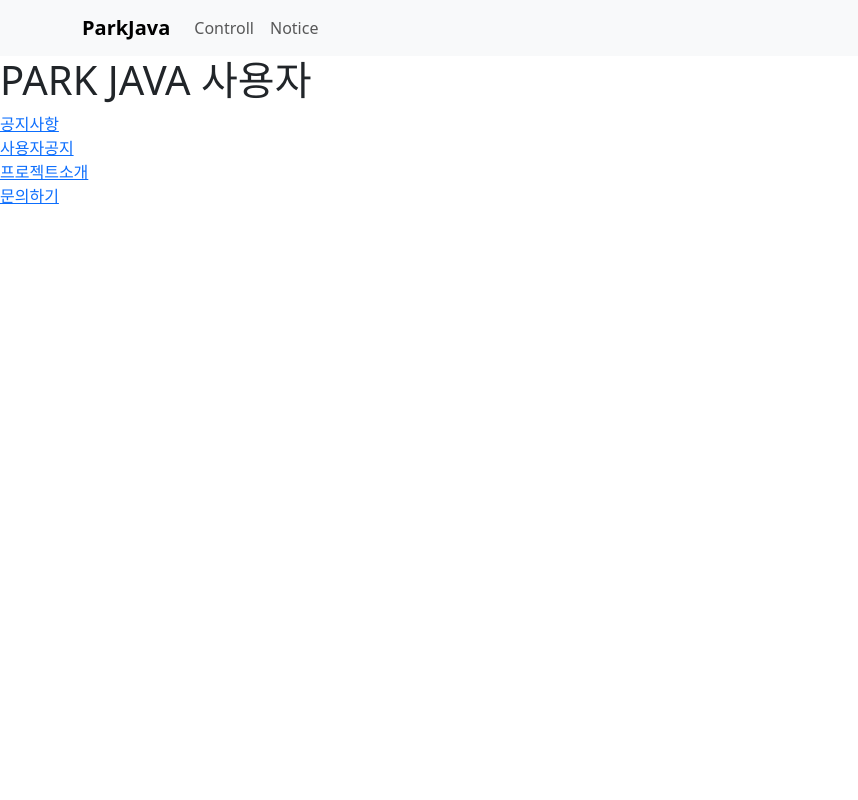
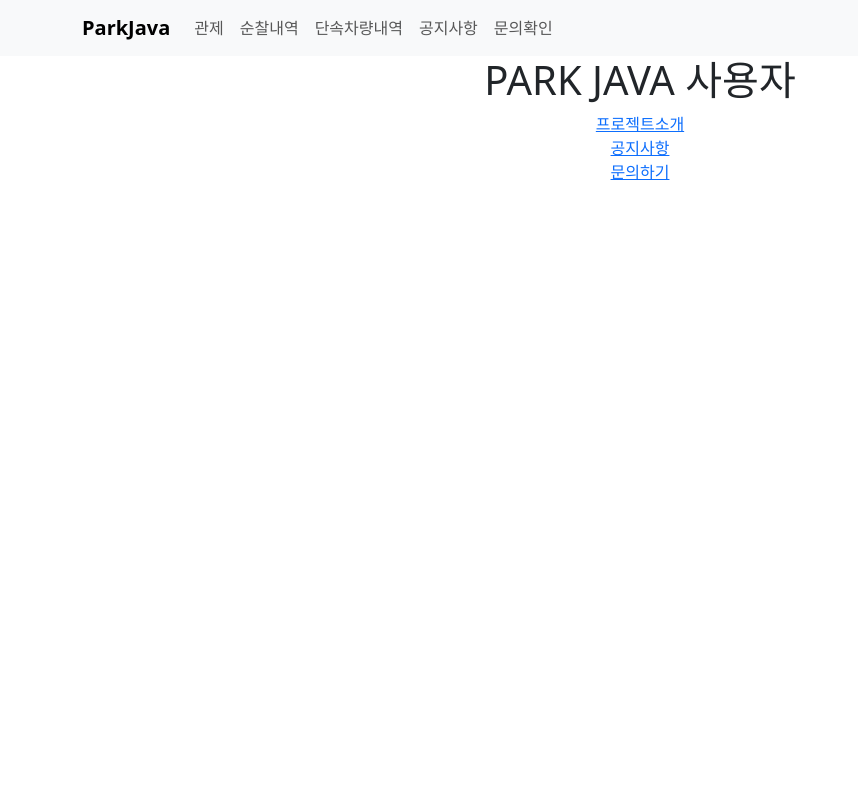
Before and after one commit to parkjava/frontend, a React (Create React App) app: page /main in a window 1280 px wide. Shown: the top 800 px of the page, without its empty margins (0-858 px from the left). Built offline with nearby package versions, Linux system fonts and the light colour scheme.

Commit message:
페이지 정리완료

```diff
--- a/src/App.jsx
+++ b/src/App.jsx
@@ -16,7 +16,8 @@ import PenaltyListPage from "./pages/adminPage/penalty/index";
 import PenaltyDetailPage from "./pages/adminPage/penalty/detail/index"
 import PatrolListPage from "./pages/adminPage/patrol/index";
 import PatrolDetailPage from "./pages/adminPage/patrol/detail/index";
-import ControlPage from "./pages/adminPage/controll/index";
+import ControlPage from "./pages/adminPage/control/index";
+import InquiryPage from "./pages/adminPage/inquiry/index";
 
 /*-------------------------------------------------------------*/
 
@@ -24,6 +25,7 @@ import ControlPage from "./pages/adminPage/controll/index";
 import MainPage from "./pages/mainPage/index";
 import MainNoticePage from "./pages/mainPage/notice/index";
 import MainInfoPage from "./pages/mainPage/projectInfo/index"
+import MainInquiryPage from "./pages/mainPage/inquiry/index";
 /*-------------------------------------------------------------*/
 
 export default function App() {
@@ -35,9 +37,9 @@ export default function App() {
                     <Route path="/test" element={<Test/>}/>
                     {/*-------------------------------------------------------------*/}
                     {/* 관리자 전용 페이지*/}
-                    <Route path="/" element={<LoginPage/>}/> {/* 관리자 로그인*/}
-                    <Route path="/admin" element={<AdminPage/>}/> {/* 관리자 메인 페이지*/}
-                    <Route path="/admin/controll" element={<ControlPage/>}/>  {/* 관제페이지*/}
+                    <Route path="/" element={<AdminPage/>}/> {/* 관리자 로그인*/}
+                    <Route path="/admin" element={<LoginPage/>}/> {/* 관리자 메인 페이지*/}
+                    <Route path="/admin/control" element={<ControlPage/>}/>  {/* 관제페이지*/}
                     <Route path="/admin/noticelist" element={<NoticePage/>}/> {/* 관리자 공지사항*/}
                     <Route path="/admin/notice/create" element={<NoticeCreatePage/>} /> {/* 관리자 공지사항 작성*/}
                     <Route path="/admin/notice/:noticeIndex" element={<NoticeDetailPage/>} /> {/* 관리자 공지사항 상세 */}
@@ -45,11 +47,13 @@ export default function App() {
                     <Route path="/admin/penaltylist/:penaltyIndex" element={<PenaltyDetailPage/>}/>{/* 단속차량조회 상세 */}
                     <Route path="/admin/patrollist" element={<PatrolListPage/>}/> {/* 순찰일지 조회*/}
                     <Route path="/admin/patrollist/:patrolIndex" element={<PatrolDetailPage/>}/> {/* 순찰일지 상세*/}
+                    <Route path="/admin/inquirylist" element={<InquiryPage/>}/>
                     {/*-------------------------------------------------------------*/}
                     {/* 사용자 전용 페이지 */}
                     <Route path="/main" element={<MainPage/>}/> {/* 사용자 메인 페이지*/}
                     <Route path="/main/noticelist" element={<MainNoticePage/>}/>{/* 사용자 공지사항 */}
-                    <Route path="/main/projectinfo" element={<MainInfoPage/>}/> {/* 프로젝트 소개 */}
+                    <Route path="/main/info" element={<MainInfoPage/>}/> {/* 프로젝트 소개 */}
+                    <Route path="/main/inquiry" element={<MainInquiryPage/>}/>
                     {/*-------------------------------------------------------------*/}
                 </Routes>
             </div>
--- a/src/components/header.jsx
+++ b/src/components/header.jsx
@@ -41,13 +41,28 @@ export default function Header() {
                     <Navbar.Collapse id="basic-navbar-nav">
                         <ul className="navbar-nav me-auto mb-2 mb-lg-0">
                             <li className="nav-item">
-                                <Link to="/controll" className="nav-link">
-                                    Controll
+                                <Link to="/admin/control" className="nav-link">
+                                    관제
                                 </Link>
                             </li>
                             <li className="nav-item">
-                                <Link to="/notice" className="nav-link">
-                                    Notice
+                                <Link to="/admin/patrollist" className="nav-link">
+                                    순찰내역
+                                </Link>
+                            </li>
+                            <li className="nav-item">
+                                <Link to="/admin/penaltyList" className="nav-link">
+                                    단속차량내역
+                                </Link>
+                            </li>
+                            <li className="nav-item">
+                                <Link to="/admin/noticelist" className="nav-link">
+                                    공지사항
+                                </Link>
+                            </li>
+                            <li className="nav-item">
+                                <Link to="/admin/inquiryList" className="nav-link">
+                                    문의확인
                                 </Link>
                             </li>
                             {isLoggedIn ? (
--- a/src/pages/adminPage/index.jsx
+++ b/src/pages/adminPage/index.jsx
@@ -1,10 +1,12 @@
-import AdminPage from "./components/adminPage";
+import {Link} from "react-router-dom";
 
 export default function Index() {
     return (
         <>
             <div>
-                <AdminPage />
+                <Link to={'/main'}>User</Link>
+                <br/>
+                <Link to={'/admin'}>Admin</Link>
             </div>
         </>
     );
--- /dev/null
+++ b/src/pages/adminPage/inquiry/index.jsx
@@ -0,0 +1,11 @@
+import React from "react";
+
+export default function Index() {
+    return (
+        <>
+            <div>
+                문의확인 페이지
+            </div>
+        </>
+    );
+}
--- a/src/pages/adminPage/notice/components/noticeCreate.jsx
+++ b/src/pages/adminPage/notice/components/noticeCreate.jsx
@@ -5,7 +5,7 @@ export default function NoiceCreate () {
 
     return (<>
         <Container className="d-flex justify-content-end ">
-            <Link to="/noticecreate">
+            <Link to="/admin/notice/create">
                 <Button variant="primary" type="submit" name="noticecreate">
                     공지사항작성
                 </Button>
--- a/src/pages/adminPage/notice/create/index.jsx
+++ b/src/pages/adminPage/notice/create/index.jsx
@@ -1,5 +1,4 @@
-import Footer from "../../../../components/footer"
-import MainNavbar from "./components/noticeNavbar"
+
 import NoticeTitle from "./components/noticeTitle"
 import NoticeTable from "./components/noticeTable"
 
@@ -7,11 +6,9 @@ export default function Index() {
   return (
     <>
       <div>
-        <MainNavbar/>
         <NoticeTitle/>
         <NoticeTable/>
       </div>
-      <Footer />
     </>
   );
 }
--- a/src/pages/adminPage/penalty/components/carCheck.jsx
+++ b/src/pages/adminPage/penalty/components/carCheck.jsx
@@ -6,7 +6,7 @@ import {Link} from "react-router-dom";
 export default function CarCheck(){
     return (
         <Container>
-            <p> 차량 조회 목록</p>
+            <p>단속 차량 목록</p>
             <Table striped bordered hover variant="dark">
                 <thead>
                 <tr>
--- a/src/pages/mainPage/index.jsx
+++ b/src/pages/mainPage/index.jsx
@@ -4,13 +4,12 @@ import { Link } from "react-router-dom";
 export default function Index() {
   return (
     <>
-      <div>
-        <h1>PARK JAVA 사용자</h1>
-        <Link to="/notice">공지사항</Link><br/>
-        <Link to="/noticeUser">사용자공지</Link><br/>
-        <Link to="/info">프로젝트소개</Link><br/>
-        <Link to="/info">문의하기</Link><br/>
-      </div>
+        <div style={{textAlign:"center"}}>
+            <h1>PARK JAVA 사용자</h1>
+            <Link to="/main/info">프로젝트소개</Link><br/>
+            <Link to="/main/noticelist">공지사항</Link><br/>
+            <Link to="/main/inquiry">문의하기</Link><br/>
+        </div>
     </>
   );
 }
--- a/src/pages/mainPage/inquiry/index.jsx
+++ b/src/pages/mainPage/inquiry/index.jsx
@@ -4,7 +4,7 @@ import React from 'react';
 export default function Index() {
     return (
         <>
-            문의 페이지입니다.
+            문의하기 페이지입니다.
         </>
     );
 }
```
Also changed, not shown: src/pages/adminPage/control/index.jsx (renamed from src/pages/adminPage/controll/index.jsx).
